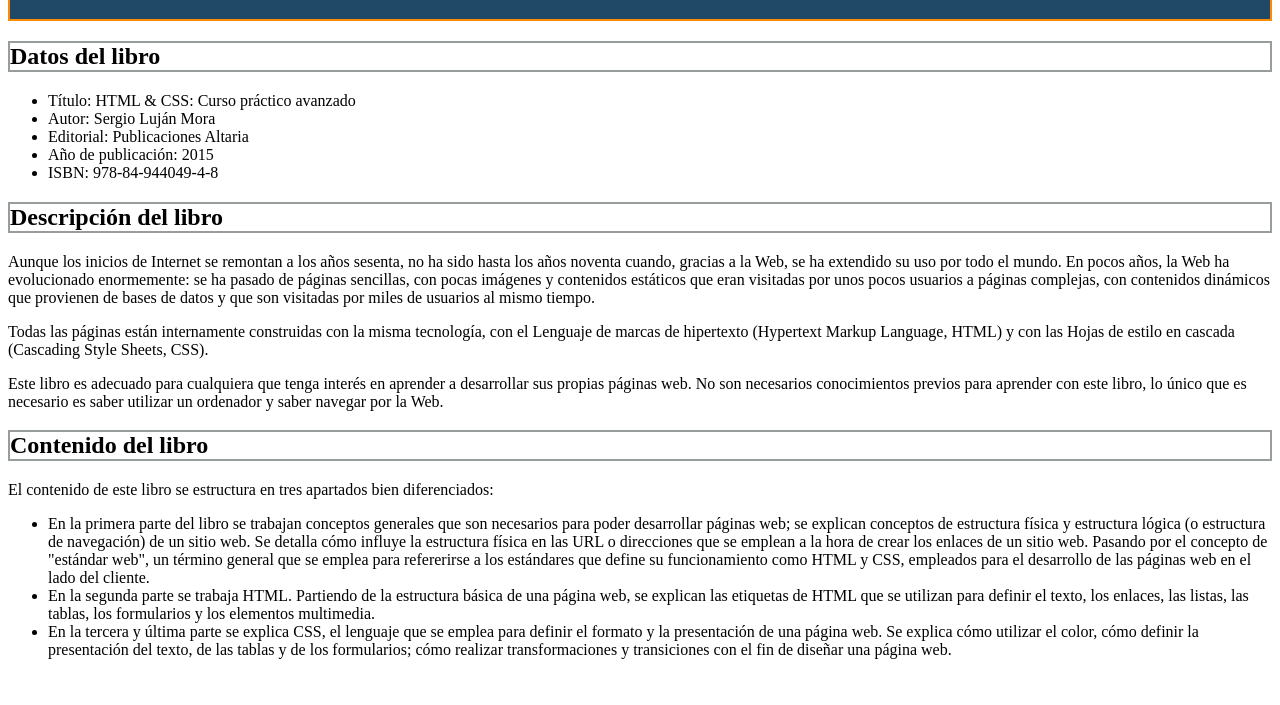
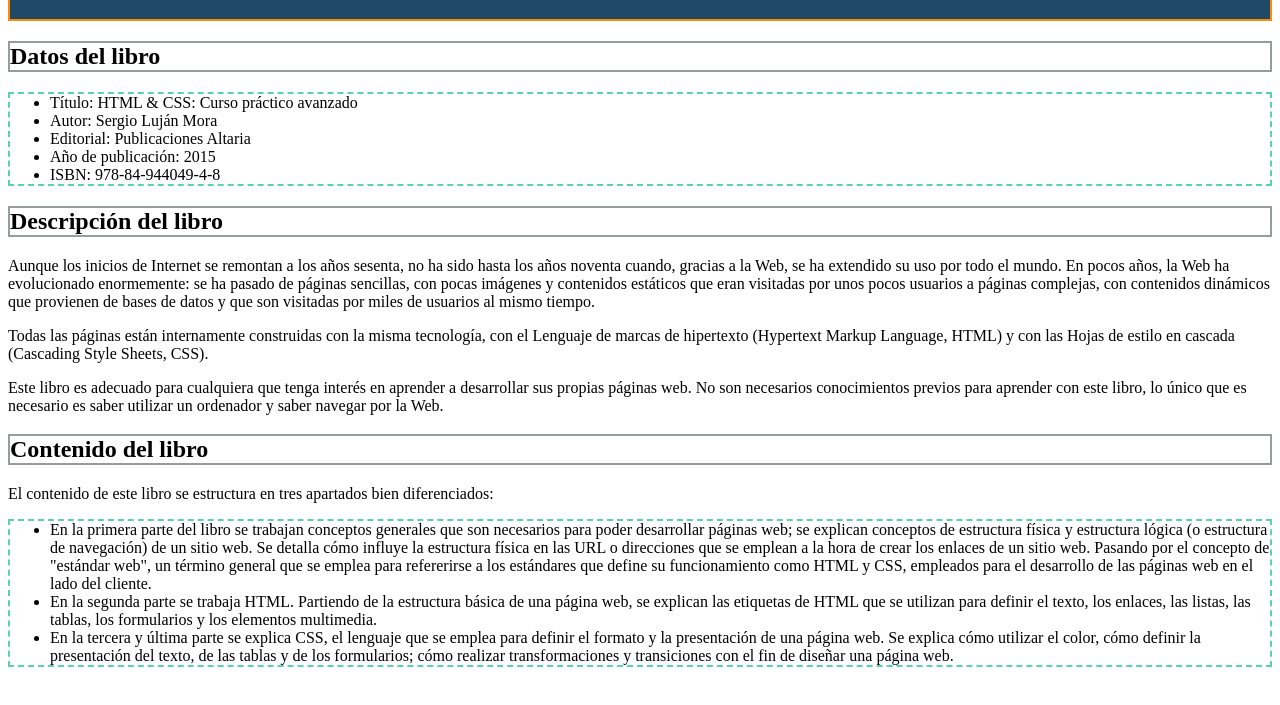
Before and after one commit to Mr-Dany/ejercicio2, a plain HTML site: page index.html in a window 1280 px wide. Shown: the part 71-776 px from the top of the page. Drawn offline with Linux system fonts and the light colour scheme.

Commit message:
bordes y color de bordes en los otros parrafos

```diff
--- a/css/estilo.css
+++ b/css/estilo.css
@@ -8,3 +8,7 @@
 	border: 2px solid #979D9B;
 	border-style: solid;
 }
+#menu{
+	border: 2px solid #57D3B1;
+	border-style: dashed ;
+}
--- a/index.html
+++ b/index.html
@@ -9,28 +9,19 @@
 </head>
 
 <body>
-
     <div class="caja1">
         <h1 style="color: #FFFFFF">HTML &amp; CSS: Curso práctico avanzado</h1>
     </div>
 
-
-
     <h2 class="caja2">Datos del libro</h2>
-
-
-    <ul>
+    <ul id="menu">
         <li>Título: HTML &amp; CSS: Curso práctico avanzado</li>
         <li>Autor: Sergio Luján Mora</li>
         <li>Editorial: Publicaciones Altaria</li>
         <li>Año de publicación: 2015</li>
         <li>ISBN: 978-84-944049-4-8</li>
     </ul>
-
-
     <h2 class="caja2">Descripción del libro</h2>
-
-
     <p>
         Aunque los inicios de Internet se remontan a los años sesenta, no ha sido hasta los años noventa cuando, gracias a la Web, se ha extendido su uso por todo el mundo. En pocos años, la Web ha evolucionado enormemente: se ha pasado de páginas sencillas, con pocas imágenes y contenidos estáticos que eran visitadas por unos pocos usuarios a páginas complejas, con contenidos dinámicos que provienen de bases de datos y que son visitadas por miles de usuarios al mismo tiempo.
     </p>
@@ -40,23 +31,14 @@
     <p>
         Este libro es adecuado para cualquiera que tenga interés en aprender a desarrollar sus propias páginas web. No son necesarios conocimientos previos para aprender con este libro, lo único que es necesario es saber utilizar un ordenador y saber navegar por la Web.
     </p>
-
-
     <h2 class="caja2">Contenido del libro</h2>
-
-
     <p>
         El contenido de este libro se estructura en tres apartados bien diferenciados:
     </p>
-
-
-
-    <ul>
+    <ul id="menu">
         <li>En la primera parte del libro se trabajan conceptos generales que son necesarios para poder desarrollar páginas web; se explican conceptos de estructura física y estructura lógica (o estructura de navegación) de un sitio web. Se detalla cómo influye la estructura física en las URL o direcciones que se emplean a la hora de crear los enlaces de un sitio web. Pasando por el concepto de "estándar web", un término general que se emplea para refererirse a los estándares que define su funcionamiento como HTML y CSS, empleados para el desarrollo de las páginas web en el lado del cliente.</li>
         <li>En la segunda parte se trabaja HTML. Partiendo de la estructura básica de una página web, se explican las etiquetas de HTML que se utilizan para definir el texto, los enlaces, las listas, las tablas, los formularios y los elementos multimedia.</li>
         <li>En la tercera y última parte se explica CSS, el lenguaje que se emplea para definir el formato y la presentación de una página web. Se explica cómo utilizar el color, cómo definir la presentación del texto, de las tablas y de los formularios; cómo realizar transformaciones y transiciones con el fin de diseñar una página web.</li>
     </ul>
-
 </body>
-
 </html>
```
